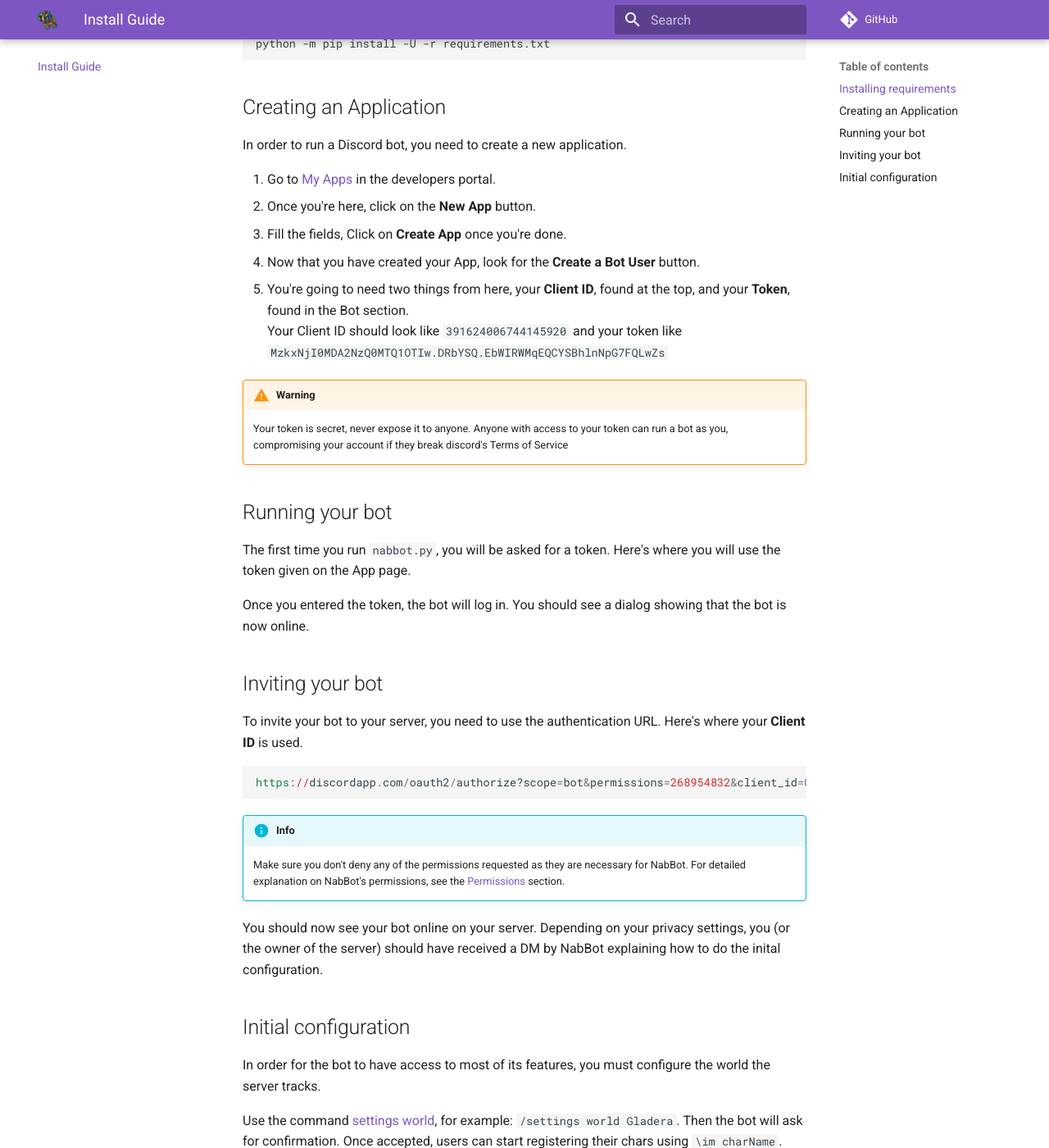
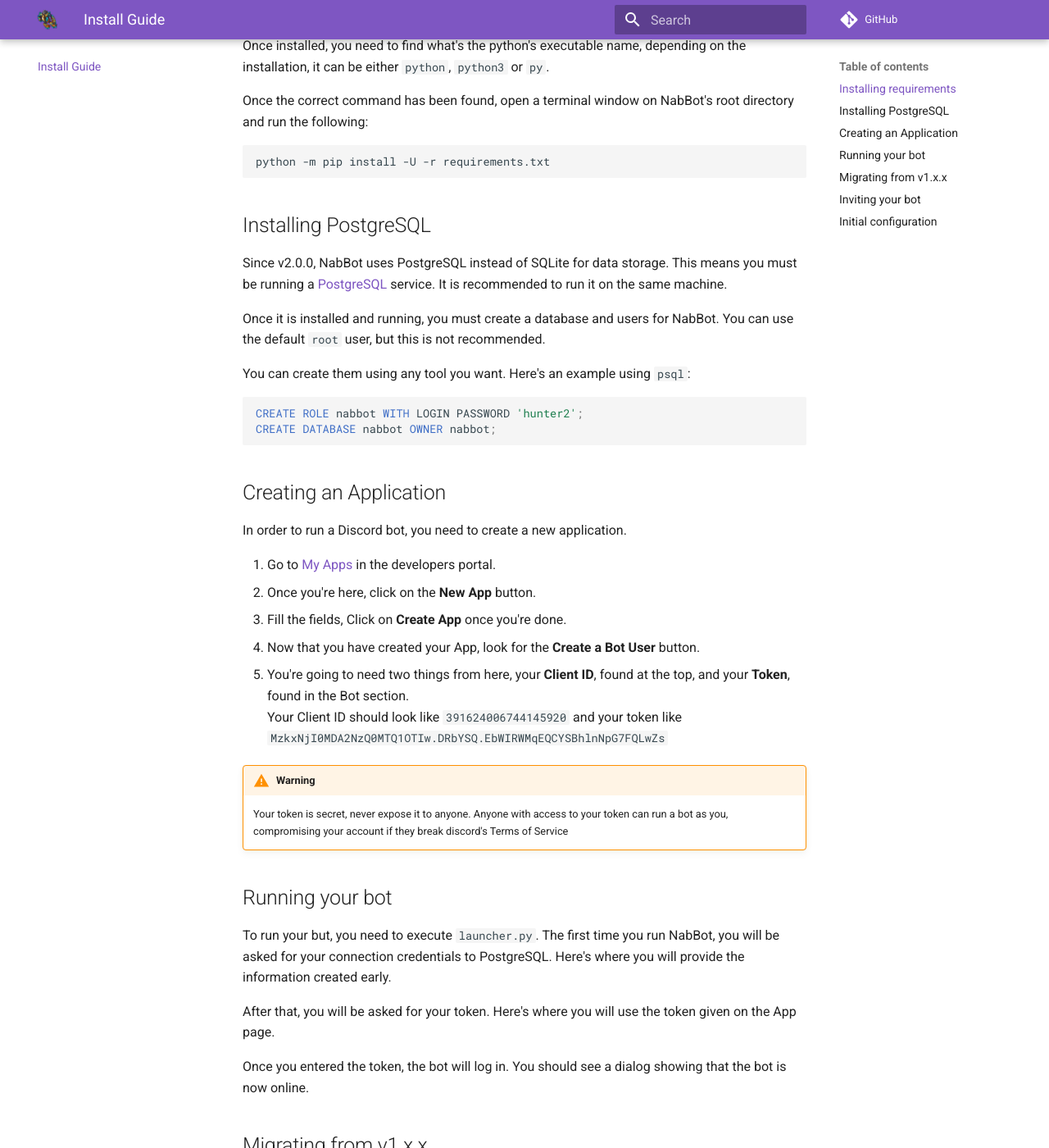
Before and after one commit to Galarzaa90/NabBot, an MkDocs documentation site: the page built from docs/install.md, in a window 1280 px wide and 1400 px high, scrolled down 463 px. Shown: the whole window at 82% size. Built offline with MkDocs 1.6.1 and Material for MkDocs 9.7.7, drawn with Linux system fonts in a browser that asks for light colours; comment, search, counter and statistics services are not loaded; some of the changed text lies outside the part shown.

Commit message:
Updated install instructions

````diff
--- a/docs/install.md
+++ b/docs/install.md
@@ -1,4 +1,9 @@
 # Installation Guide
+
+!!! info
+    This information is only for users hosting NabBot on their own.
+    If you just invited NabBot to your server, you don't need to read this.
+
 ## Installing requirements
 In order to run NabBot, you need to install two things: [git](https://git-scm.com/) and [Python 3.6](https://www.python.org/).
 
@@ -10,6 +15,20 @@ Once the correct command has been found, open a terminal window on NabBot's root
 
 ```shell
 python -m pip install -U -r requirements.txt
+```
+
+## Installing PostgreSQL
+Since v2.0.0, NabBot uses PostgreSQL instead of SQLite for data storage. This means you must be running a [PostgreSQL](https://www.postgresql.org/) service.
+It is recommended to run it on the same machine.
+
+Once it is installed and running, you must create a database and users for NabBot.
+You can use the default `root` user, but this is not recommended.
+
+You can create them using any tool you want. Here's an example using `psql`:
+
+```sql
+CREATE ROLE nabbot WITH LOGIN PASSWORD 'hunter2';
+CREATE DATABASE nabbot OWNER nabbot;
 ```
 
 ## Creating an Application
@@ -27,9 +46,32 @@ In order to run a Discord bot, you need to create a new application.
     compromising your account if they break discord's Terms of Service
 
 ## Running your bot
-The first time you run `nabbot.py`, you will be asked for a token. Here's where you will use the token given on the App page.
+To run your but, you need to execute `launcher.py`.
+The first time you run NabBot, you will be asked for your connection credentials to PostgreSQL.
+Here's where you will provide the information created early.
+
+After that, you will be asked for your token. Here's where you will use the token given on the App page.
 
 Once you entered the token, the bot will log in. You should see a dialog showing that the bot is now online.
+
+## Migrating from v1.x.x
+If you were running a previous version of NabBot before and you want to migrate your data, you need to run the migrate console command.
+
+```cmd
+python launcher.py migrate
+```
+
+By default, it will look for the database in the path `data/users.db`, but you can provide a different path using the `--path` argument:
+
+```cmd
+python launcher.py migrate --path data/database-backup.db
+```
+
+Depending on the size of your previous database, this may take a couple minutes.
+
+!!! warning
+    Doing this will delete all the data currently found in your **PostgreSQL** database.
+    Your **SQLite** data will be unaffected by this operation.
 
 ## Inviting your bot
 To invite your bot to your server, you need to use the authentication URL. Here's where your **Client ID** is used.
````
Also changed, not shown: CHANGELOG.md (+11 -13 lines), docs/commands/index.md (+1 -1 lines), docs/assets/images/commands/watched_guilds.png (deleted).
